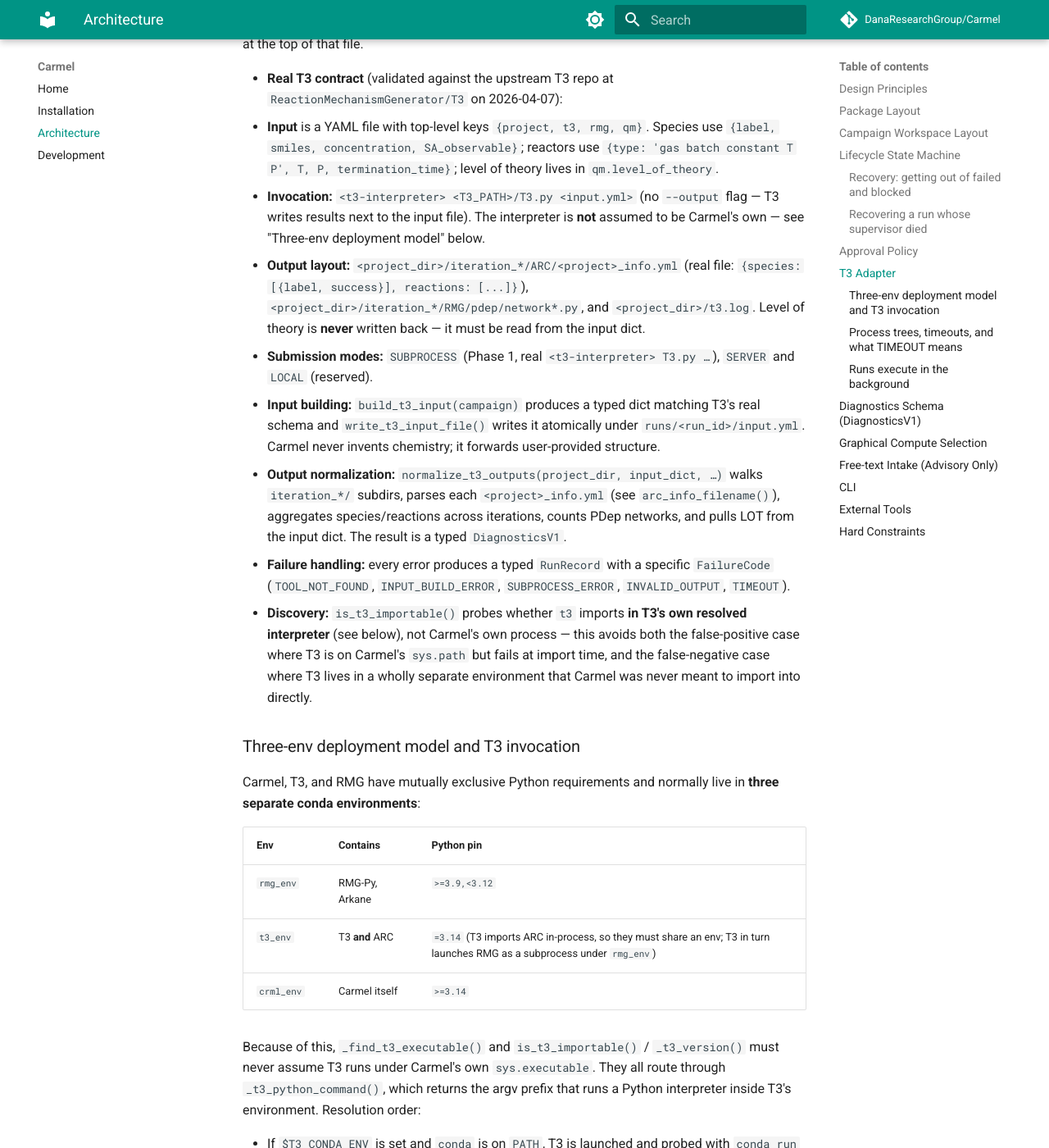
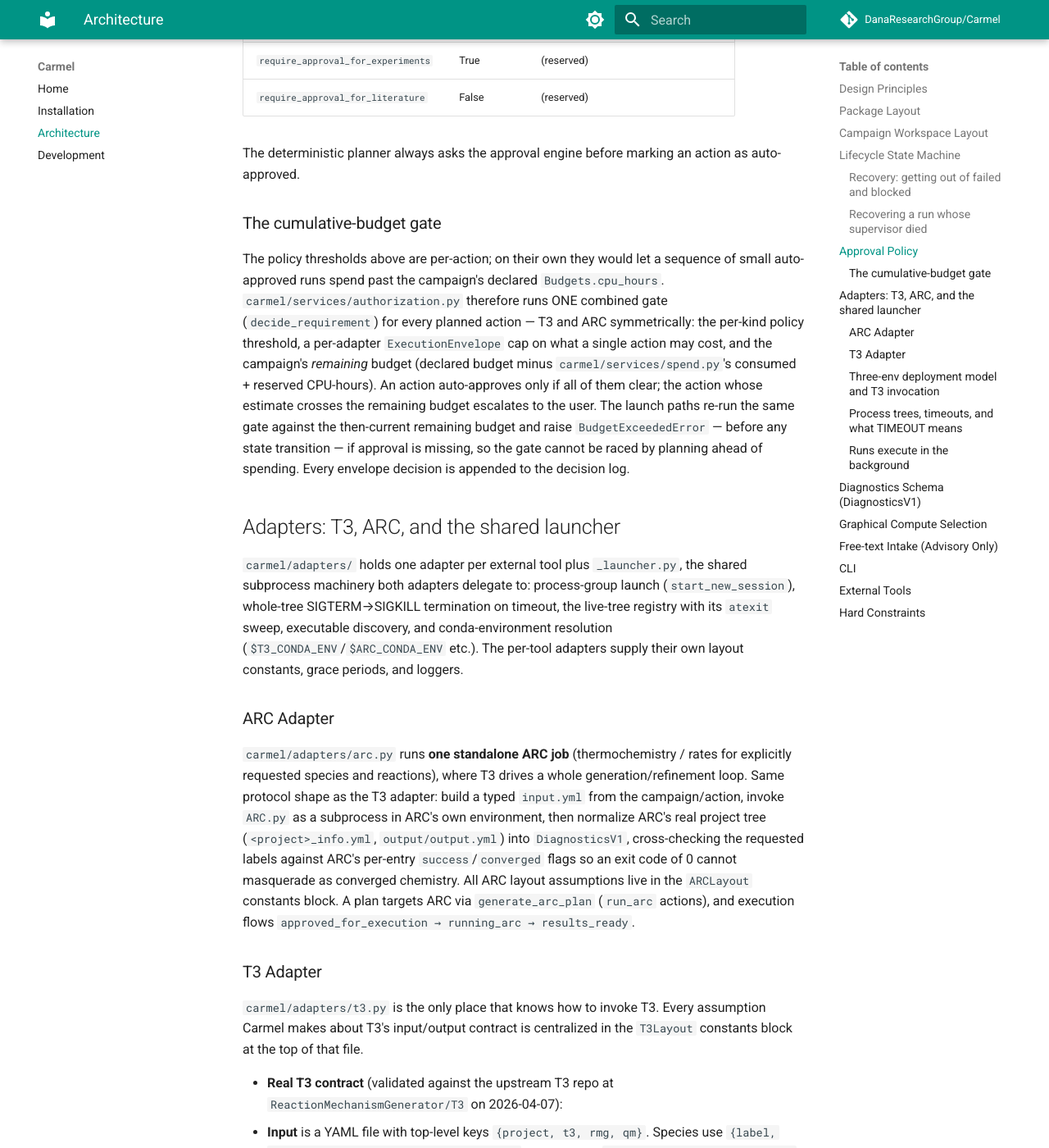
Before and after one commit to DanaResearchGroup/Carmel, an MkDocs documentation site: the page built from docs/architecture.md, in a window 1280 px wide and 1400 px high, scrolled down 5170 px. Shown: the whole window at 82% size. Built offline with MkDocs 1.6.1 and Material for MkDocs 9.7.7, drawn with Linux system fonts in a browser that asks for light colours; comment, search, counter and statistics services are not loaded; some of the changed text lies outside the part shown.

Commit message:
Clean up dead fields, stale docs, and test-gate gaps
Review M11 batch:
- Delete genuinely-dead knobs (ExecutionEnvelope.max_concurrent_jobs,
  ARCGuardrails.max_retries/min_seconds_between_submissions) and rewrite the
  ARCGuardrails docstring to claim only what is enforced (grace-period timeout;
  concurrency-one via the per-campaign run lock).
- Refresh stale docs: t3.py launcher-wrapper docstring, docs/architecture.md
  (ARC adapter, shared launcher, ARC states/recovery, budget gate, ARC UI),
  state.py failed_from, approval.py ARC_RUN comment.
- arc.py: named _SECONDS_PER_HOUR; simplify _coerce_reaction_entry to the real
  ARC contract and warn (not silently drop) on malformed species/reaction entries.
- Tests: add TestARCProcessTreeTermination (ARC launcher delegates to the shared
  kill path); document the tools-lane best-effort posture in the workflow.

Refuted with reasons: label path-traversal (#22, ARC's check_label strips
separators), self-reported cpu-hours exploit (#21, same number drives the kill
timer). 946 passed; ruff/format/mypy clean.

````diff
--- a/docs/architecture.md
+++ b/docs/architecture.md
@@ -32,13 +32,19 @@
 │   ├── campaigns.py            # create_campaign, load_campaign, list_campaigns
 │   ├── state_machine.py        # Transition table + persistence
 │   ├── approvals.py            # Policy evaluation + decision recording
-│   ├── planner.py              # Deterministic Phase 1 plan generator
+│   ├── authorization.py        # Per-adapter execution envelopes + combined approval gate
+│   ├── spend.py                # Cumulative CPU-hour spend (consumed + reserved)
+│   ├── planner.py              # Deterministic plan generators (T3 + standalone ARC)
 │   ├── provenance.py           # Per-action provenance records
-│   ├── execution.py            # T3 orchestration + diagnostics persistence
+│   ├── execution.py            # T3/ARC orchestration + diagnostics persistence
+│   ├── recovery.py             # Run-liveness probing + abandonment
+│   ├── processes.py            # /proc-based process-group identity checks
 │   ├── drawing.py              # Pure-Python SVG renderer for selections
 │   └── intake.py               # Free-text intake protocol + stub backend
 ├── adapters/
-│   └── t3.py                   # Real T3 subprocess adapter
+│   ├── _launcher.py            # Shared subprocess launcher (process groups, tree kill, conda-env resolution)
+│   ├── t3.py                   # Real T3 subprocess adapter
+│   └── arc.py                  # Real standalone-ARC subprocess adapter
 └── ui/
     ├── app.py                  # Flask app factory + routes
     ├── templates/              # Jinja templates (HTMX via CDN)
@@ -60,14 +66,14 @@
 ├── plan.json                   # Current plan (canonical)
 ├── plan.md                     # Rendered plan summary
 ├── decision_log.jsonl          # Append-only decision stream
-├── diagnostics.json            # Normalized T3 output (DiagnosticsV1)
+├── diagnostics.json            # Normalized T3/ARC output (DiagnosticsV1)
 ├── intake_review.md            # Optional advisory free-text review
 ├── benchmarks/                 # Curated benchmarks
 ├── evidence/                   # Literature memos and source links
 ├── models/                     # Mechanism versions, SVG selection artifacts
 ├── provenance/                 # Per-action provenance records
 ├── reports/                    # Reports
-└── runs/                       # T3 (and future) run records
+└── runs/                       # T3/ARC run records
 ```
 
 ## Lifecycle State Machine
@@ -75,11 +81,16 @@
 ```
 draft → validated → ready_for_planning → plan_pending_approval
                                      ↓
-                       approved_for_execution → running_t3
-                                     ↓
-                          diagnostics_ready → completed_phase1
+                       approved_for_execution
+                          ↓                  ↓
+                     running_t3         running_arc
+                          ↓                  ↓
+                  diagnostics_ready    results_ready
+                          ↘                 ↙
+                         completed_phase1
 
-(every state except completed_phase1 can also transition to → failed;
+(a T3 plan runs the left branch, a standalone-ARC plan the right one;
+ every state except completed_phase1 can also transition to → failed;
  only plan_pending_approval can transition to → blocked, by rejection)
 ```
 
@@ -101,8 +112,9 @@
 | Exit | Available when | Meaning |
 |------|----------------|---------|
 | → `ready_for_planning` | always | Discard the plan and re-plan. Bypasses nothing: planning and the approval policy both run again from the start. |
-| → `approved_for_execution` | `failed_from == running_t3` or `approved_for_execution` | Retry a tool run of a plan that was already approved — whether it failed during the run, or between approval and launch. |
+| → `approved_for_execution` | `failed_from == running_t3`, `running_arc`, or `approved_for_execution` | Retry a tool run of a plan that was already approved — whether it failed during the run, or between approval and launch. |
 | → `diagnostics_ready` | `failed_from == diagnostics_ready` | Adopt diagnostics already durable on disk, for a run that succeeded and then failed while being recorded as complete. |
+| → `results_ready` | `failed_from == results_ready` | The same adoption edge for a standalone ARC run's results. |
 
 `CampaignState.failed_from` records the origin, and the direct resumes
 are gated on it. A state file Carmel did not write has no origin
@@ -114,10 +126,12 @@
 
 ### Recovering a run whose supervisor died
 
-`running_t3` is the one state whose truth cannot be read off disk. If
-the Carmel process supervising a run is killed, no `except` runs, nobody
-writes the run's ending, and the campaign sits in `running_t3` forever
-while the dashboard promises progress.
+`running_t3` and `running_arc` are the states whose truth cannot be read
+off disk. If the Carmel process supervising a run is killed, no `except`
+runs, nobody writes the run's ending, and the campaign sits in the
+running state forever while the dashboard promises progress. (The rest
+of this section says `running_t3`/T3 for concreteness; the identical
+machinery supervises `running_arc`/ARC.)
 
 Guessing is harmful in both directions. Guessing "still running" wedges
 the campaign, which is the bug. Guessing "finished" is worse: it records
@@ -202,21 +216,63 @@
 
 ## Approval Policy
 
-Phase 1 enforces compute-side approval for T3 actions only. The
-`ApprovalPolicy` model is designed so future ARC, experiment, and
-literature actions fit the same framework:
+Compute-side approval is enforced for T3 and ARC actions. The
+`ApprovalPolicy` model is designed so future experiment and literature
+actions fit the same framework:
 
 | Field                                      | Default | Effect |
 |--------------------------------------------|---------|--------|
 | `auto_approve_t3_under_cpu_hours`          | 10.0    | T3 runs ≤ this estimate auto-approve |
-| `auto_approve_arc_under_cpu_hours`         | 5.0     | (reserved for Phase 2+) |
+| `auto_approve_arc_under_cpu_hours`         | 5.0     | ARC runs ≤ this estimate auto-approve |
 | `require_approval_for_experiments`         | True    | (reserved) |
 | `require_approval_for_literature`          | False   | (reserved) |
 
 The deterministic planner always asks the approval engine before marking
 an action as auto-approved.
 
-## T3 Adapter
+### The cumulative-budget gate
+
+The policy thresholds above are per-action; on their own they would let a
+sequence of small auto-approved runs spend past the campaign's declared
+`Budgets.cpu_hours`. `carmel/services/authorization.py` therefore runs
+ONE combined gate (`decide_requirement`) for every planned action — T3
+and ARC symmetrically: the per-kind policy threshold, a per-adapter
+`ExecutionEnvelope` cap on what a single action may cost, and the
+campaign's *remaining* budget (declared budget minus
+`carmel/services/spend.py`'s consumed + reserved CPU-hours). An action
+auto-approves only if all of them clear; the action whose estimate
+crosses the remaining budget escalates to the user. The launch paths
+re-run the same gate against the then-current remaining budget and raise
+`BudgetExceededError` — before any state transition — if approval is
+missing, so the gate cannot be raced by planning ahead of spending.
+Every envelope decision is appended to the decision log.
+
+## Adapters: T3, ARC, and the shared launcher
+
+`carmel/adapters/` holds one adapter per external tool plus
+`_launcher.py`, the shared subprocess machinery both adapters delegate
+to: process-group launch (`start_new_session`), whole-tree
+SIGTERM→SIGKILL termination on timeout, the live-tree registry with its
+`atexit` sweep, executable discovery, and conda-environment resolution
+(`$T3_CONDA_ENV`/`$ARC_CONDA_ENV` etc.). The per-tool adapters supply
+their own layout constants, grace periods, and loggers.
+
+### ARC Adapter
+
+`carmel/adapters/arc.py` runs **one standalone ARC job** (thermochemistry
+/ rates for explicitly requested species and reactions), where T3 drives
+a whole generation/refinement loop. Same protocol shape as the T3
+adapter: build a typed `input.yml` from the campaign/action, invoke
+`ARC.py` as a subprocess in ARC's own environment, then normalize ARC's
+real project tree (`<project>_info.yml`, `output/output.yml`) into
+`DiagnosticsV1`, cross-checking the requested labels against ARC's
+per-entry `success`/`converged` flags so an exit code of 0 cannot
+masquerade as converged chemistry. All ARC layout assumptions live in
+the `ARCLayout` constants block. A plan targets ARC via
+`generate_arc_plan` (`run_arc` actions), and execution flows
+`approved_for_execution → running_arc → results_ready`.
+
+### T3 Adapter
 
 `carmel/adapters/t3.py` is the only place that knows how to invoke T3.
 Every assumption Carmel makes about T3's input/output contract is
@@ -343,11 +399,15 @@
 
 ### Runs execute in the background
 
-`POST /run` performs the `RUNNING_T3` transition in the request thread and
-then hands the work to a daemon thread, returning immediately. Executed
-inline, a run holds the request open for hours: the browser times out, the
-redirect to the auto-refreshing dashboard never arrives, and the whole
-`RUNNING_T3` UX is unreachable from the tab that started the run.
+The Flask UI (`carmel serve`, `carmel/ui/app.py`) is the production
+caller for both tools: `POST /plan` generates a T3 or standalone-ARC plan
+depending on the selected tool, and `POST /run` dispatches on the planned
+action's kind. It performs the `RUNNING_T3`/`RUNNING_ARC` transition in
+the request thread and then hands the work to a daemon thread, returning
+immediately. Executed inline, a run holds the request open for hours: the
+browser times out, the redirect to the auto-refreshing dashboard never
+arrives, and the whole running-state UX is unreachable from the tab that
+started the run.
 
 The *transition* stays synchronous on purpose. It is what rejects a
 double-submitted run — with a `409`, in the request that submitted it —
@@ -361,7 +421,8 @@
 
 ## Diagnostics Schema (DiagnosticsV1)
 
-The single Carmel-internal contract for T3 output. Includes:
+The single Carmel-internal contract for tool output (T3 and standalone
+ARC alike). Includes:
 
 - per-observable sensitivity summaries (rates and thermo)
 - `species_to_compute`, `reactions_to_compute`, `pdep_networks_to_compute`
@@ -369,7 +430,7 @@
 - `pdep_sensitivity_flag` and free-form `warnings`
 - arbitrary `tool_metadata`
 
-The dashboard reads only this schema; it never reads raw T3 output.
+The dashboard reads only this schema; it never reads raw tool output.
 
 ## Graphical Compute Selection
 
@@ -412,7 +473,7 @@
 |---------|-------------------------|----------------|
 | T3      | Trusted                 | Real subprocess adapter |
 | RMG-Py  | Trusted with caution    | Required by T3 |
-| ARC     | Trusted                 | Reserved (Phase 2+) |
+| ARC     | Trusted                 | Real subprocess adapter (standalone jobs) |
 | Cantera | Trusted                 | Used by T3 |
 | TCKDB   | Trusted                 | Reserved |
 
````
Also changed, not shown: 9 other files.
